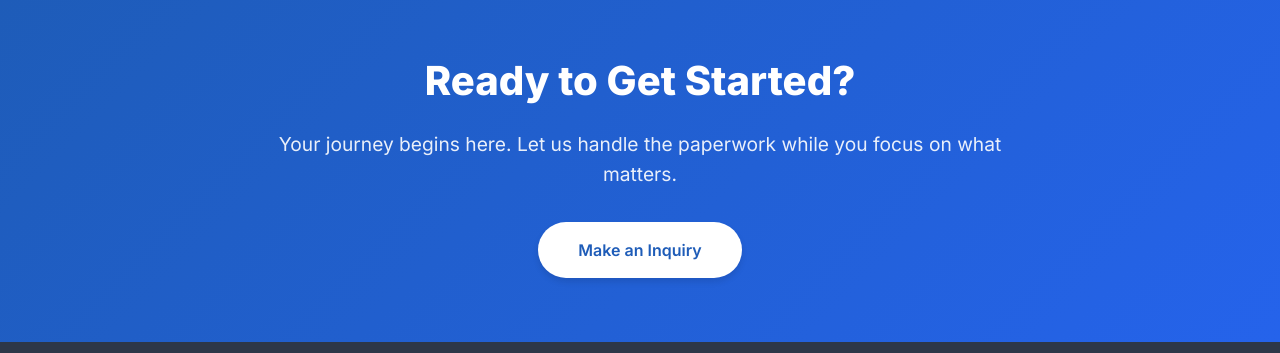
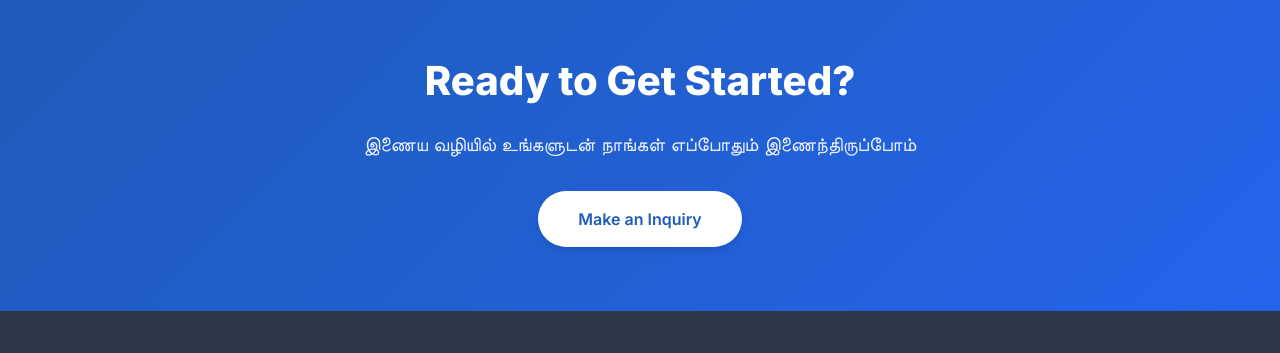
Before and after one commit to SupreethRagavendra/Good-way_pro, a plain HTML site: page index.html in a window 1280 px wide. Shown: the part 4140-4493 px from the top of the page. Drawn offline with nearby package versions, Linux system fonts and the light colour scheme.

Commit message:
Update index.html

```diff
--- a/index.html
+++ b/index.html
@@ -446,7 +446,7 @@
     <section class="cta-section">
         <div class="cta-content">
             <h3 class="cta-title">Ready to Get Started?</h3>
-            <p class="cta-subtitle">Your journey begins here. Let us handle the paperwork while you focus on what matters.</p>
+            <p class="cta-subtitle">இணைய வழியில் உங்களுடன் நாங்கள் எப்போதும் இணைந்திருப்போம்</p>
             <a class="cta-btn btn btn-primary btn-lg" href="inquiry.html" id="cta">Make an Inquiry</a>
         </div>
     </section>
```
